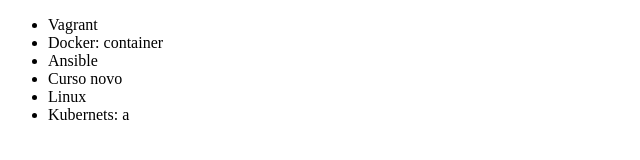
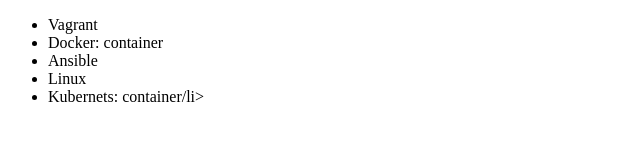
Before and after one commit to adriano-r/alura-git, a plain HTML site: page index.html in a window 1280 px wide. Shown: the whole page, without its empty margins (0-640 px from the left). Drawn offline with Linux system fonts and the light colour scheme.

Commit message:
stash comando

```diff
--- a/index.html
+++ b/index.html
@@ -9,9 +9,8 @@
         <li>Vagrant</li>
         <li>Docker: container</li>
         <li>Ansible</li>
-        <li>Curso novo</li>
         <li>Linux</li>
-	<li>Kubernets: a</li>
+	<li>Kubernets: container/li>
     </ul>
 </body>
 </html>
```
